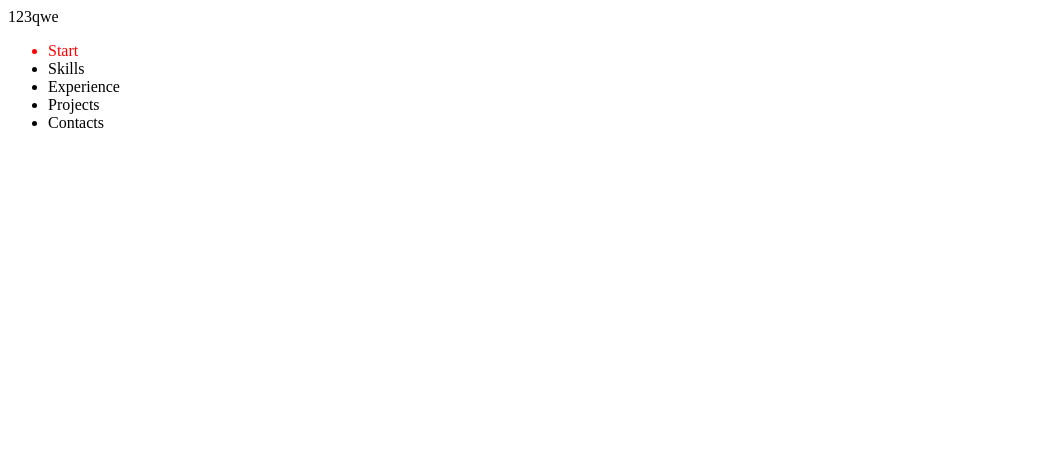
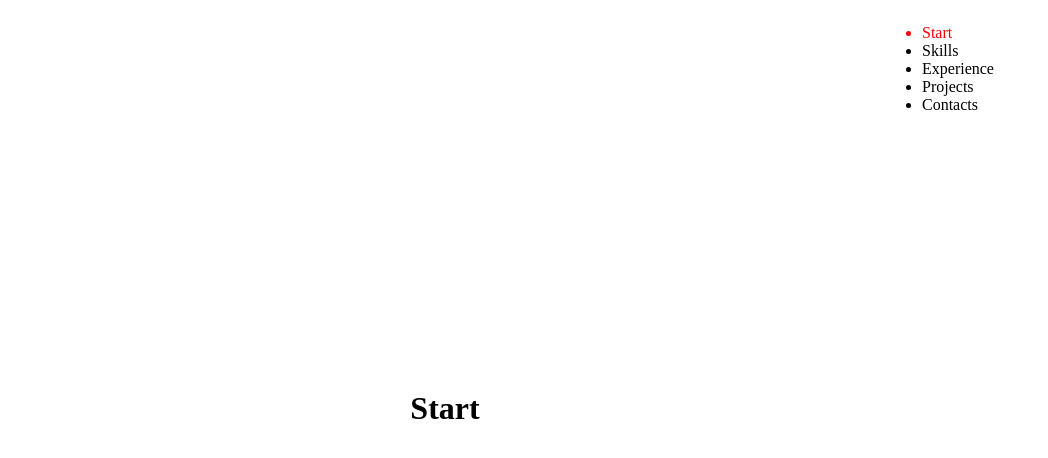
Before and after one commit to galkowskip/cv-project, a Vue app: page / in a window 1280 px wide. Shown: the top 458 px of the page, without its empty margins (0-1048 px from the left). Built offline with nearby package versions, Linux system fonts and the light colour scheme.

Commit message:
slider wip

```diff
--- a/package.json
+++ b/package.json
@@ -3,7 +3,7 @@
   "version": "0.0.0",
   "private": true,
   "scripts": {
-    "dev": "vite",
+    "dev": "vite --host",
     "build": "run-p type-check build-only",
     "preview": "vite preview",
     "test:unit": "vitest",
@@ -12,6 +12,7 @@
     "type-check": "vue-tsc --noEmit -p tsconfig.vitest.json --composite false"
   },
   "dependencies": {
+    "gsap": "^3.12.2",
     "vue": "^3.3.4"
   },
   "devDependencies": {
--- a/src/App.vue
+++ b/src/App.vue
@@ -1,7 +1,9 @@
 <template>
   <div id="app">
-    123qwe
-    <RightNavbar v-model:linkList="linkList" @changeActiveLink="changeActiveLink" />
+    <div class="main-grid">
+      <SliderContainer v-model:linkList="linkList" @changeActiveLink="changeActiveLink" />
+      <RightNavbar v-model:linkList="linkList" @changeActiveLink="changeActiveLink" />
+    </div>
   </div>
 </template>
 
@@ -10,6 +12,7 @@ import RightNavbar from './components/RightNavbar.vue'
 import { ref } from 'vue'
 
 import type { ListItem } from './types'
+import SliderContainer from './components/SliderContainer.vue';
 
 const linkList = ref<Array<ListItem>>(
   [
@@ -59,4 +62,10 @@ function changeActiveLink(id: string): void {
 
 </script>
 
-<style scoped></style>
+<style scoped lang="scss">
+.main-grid {
+  display: grid;
+  grid-template-columns: 1fr 390px;
+  grid-template-rows: 100vh;
+}
+</style>
--- a/src/components/SliderContainer.vue
+++ b/src/components/SliderContainer.vue
@@ -1,16 +1,24 @@
 <template>
     <div class="slider">
-        <div class="slider__container">
-            <div v-for="slide in linkListComputed" @click="onChangeActiveLink(slide.id)">
-
+        <div class="slider__container" ref="container">
+            <div red="slide" v-for="(slide, index) in linkList" @click="onChangeActiveLink(slide.id)" class="slide" :class="{
+                'slide--active': slide.active,
+                'slide--prev': prevSlideIndex === index,
+                'slide--next': prevSlideIndex + 2 === index || (prevSlideIndex + 2 === linkList.length && index === 0),
+            }">
+                {{ slide.text }}
             </div>
         </div>
     </div>
 </template>
 
 <script setup lang="ts">
+import { computed, onMounted, ref } from 'vue';
 import canChangeSlide from '../composables/canChangeSlide'
 import type { ListItem } from '../types'
+
+import { gsap } from 'gsap';
+import { ScrollTrigger } from 'gsap/ScrollTrigger';
 
 const emit = defineEmits(['update:linkList', 'changeActiveLink'])
 const props = defineProps<{
@@ -21,6 +29,99 @@ const { linkListComputed,
     onChangeActiveLink,
 } = canChangeSlide(props.linkList, emit)
 
+const prevSlideIndex = computed(() => {
+    const activeSlideIndex = linkListComputed.value.findIndex((slide) => slide.active)
+    return activeSlideIndex === 0 ? linkListComputed.value.length - 1 : activeSlideIndex - 1
+})
+
+
+function runAnimation() {
+    gsap.registerPlugin(ScrollTrigger)
+
+    const container = ref<HTMLElement | null>(null)
+    const slides = ref<HTMLElement[]>([])
+
+    if (container.value === null) return
+
+    const tl = gsap.timeline({
+        scrollTrigger: {
+            trigger: container.value,
+            start: 'top top',
+            end: `+=${slides.value.length * slides.value[0].offsetHeight}`,
+            scrub: 1,
+            pin: true,
+            anticipatePin: 1,
+            snap: {
+                snapTo: 1 / (slides.value.length - 1),
+                duration: 0.5,
+            },
+            onEnter: () => {
+                slides.value.forEach((slide) => {
+                    console.log('enter')
+                    slide.style.removeProperty('transform')
+                })
+            },
+        },
+    })
+
+    tl.to(slides.value, {
+        xPercent: -100 * (slides.value.length - 1),
+        ease: 'none',
+        duration: 1,
+    })
+}
+
+onMounted(() => {
+    runAnimation()
+})
 </script>
 
-<style scoped lang="scss"></style>
+<style scoped lang="scss">
+.slider {
+    width: 100%;
+    height: 100%;
+}
+
+.slider__container {
+    width: 100%;
+    height: 100%;
+    position: relative;
+}
+
+.slide {
+    width: 100%;
+    height: 100%;
+    display: flex;
+    justify-content: center;
+    align-items: center;
+    font-size: 2rem;
+    font-weight: 700;
+    color: #000;
+    cursor: pointer;
+    transition: all 0.3s ease;
+    position: absolute;
+    top: 0;
+    left: 0;
+    z-index: 1;
+    opacity: 0;
+    pointer-events: none;
+
+    &--active {
+        z-index: 2;
+        opacity: 1;
+        pointer-events: all;
+        transform: translateX(0);
+    }
+
+    &--prev {
+        z-index: 0;
+        transform: translateX(-100%);
+    }
+
+    &--next {
+        z-index: 0;
+        transform: translateX(100%);
+    }
+
+}
+</style>
```
Also changed, not shown: 1 other file (tests, documents, lock files or other folders).
